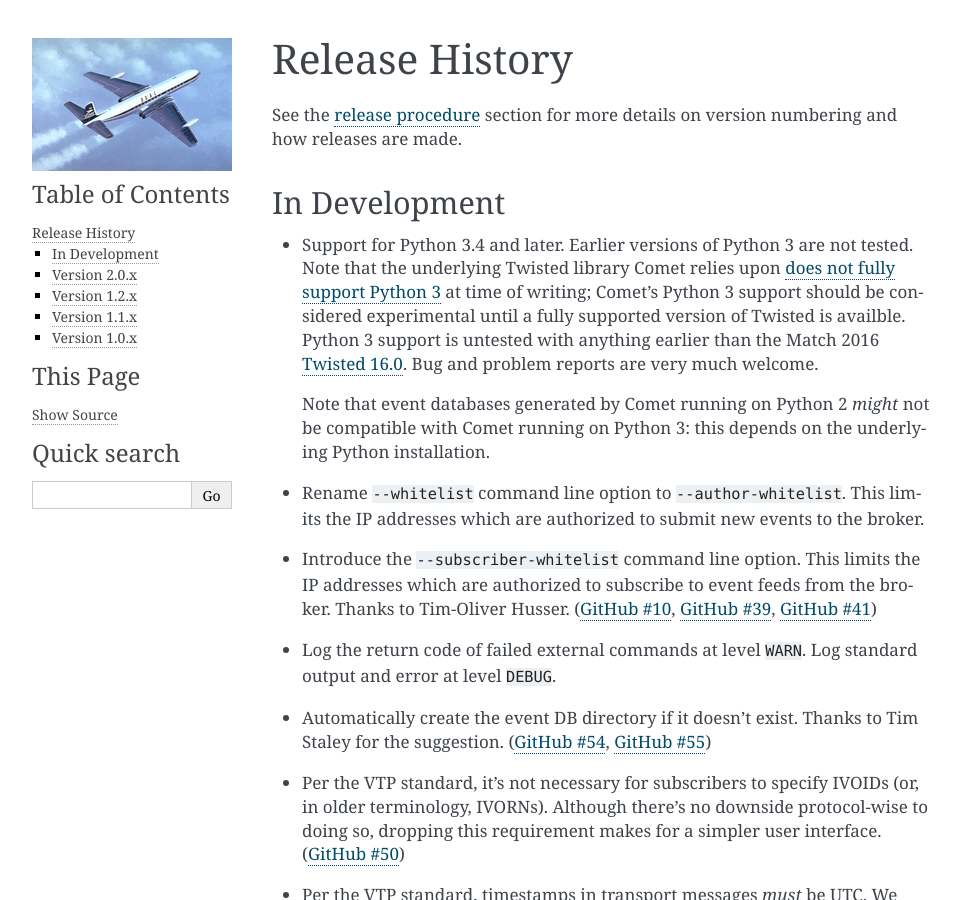
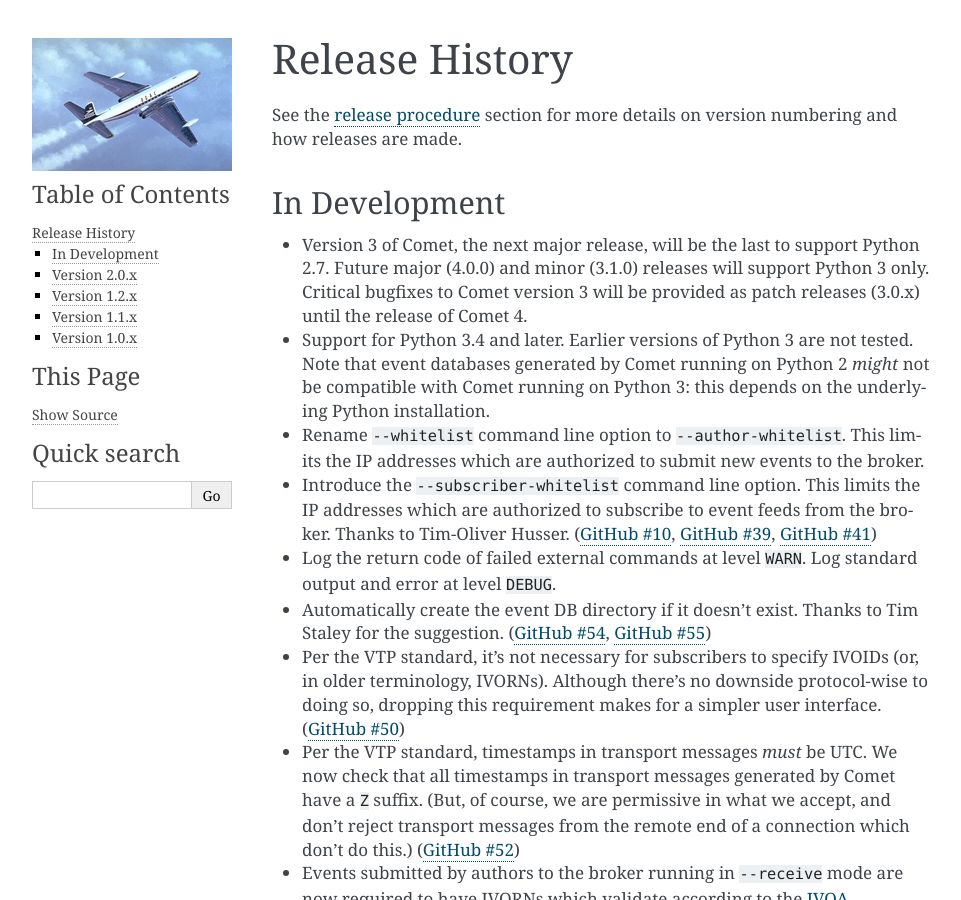
Before and after one commit to jdswinbank/Comet, a Sphinx documentation site: the page built from docs/history.rst, in a window 1280 px wide and 900 px high. Shown: the whole window, without its empty margins (148-1109 px from the left). Built offline with Sphinx 7.4.7, drawn with Linux system fonts in a browser that asks for light colours.

Commit message:
Clarify Python 2/3 support status.

```diff
--- a/docs/history.rst
+++ b/docs/history.rst
@@ -7,16 +7,15 @@ on version numbering and how releases are made.
 In Development
 --------------
 
+- Version 3 of Comet, the next major release, will be the last to support
+  Python 2.7. Future major (4.0.0) and minor (3.1.0) releases will support
+  Python 3 only. Critical bugfixes to Comet version 3 will be provided as
+  patch releases (3.0.x) until the release of Comet 4.
+
 - Support for Python 3.4 and later. Earlier versions of Python 3 are not
-  tested. Note that the underlying Twisted library Comet relies upon `does not
-  fully support Python 3`_ at time of writing; Comet's Python 3 support should
-  be considered experimental until a fully supported version of Twisted is
-  availble. Python 3 support is untested with anything earlier than the Match
-  2016 `Twisted 16.0`_. Bug and problem reports are very much welcome.
-
-  Note that event databases generated by Comet running on Python 2 *might* not
-  be compatible with Comet running on Python 3: this depends on the underlying
-  Python installation.
+  tested. Note that event databases generated by Comet running on Python 2
+  *might* not be compatible with Comet running on Python 3: this depends on
+  the underlying Python installation.
 
 - Rename ``--whitelist`` command line option to ``--author-whitelist``.  This
   limits the IP addresses which are authorized to submit new events to the
```
